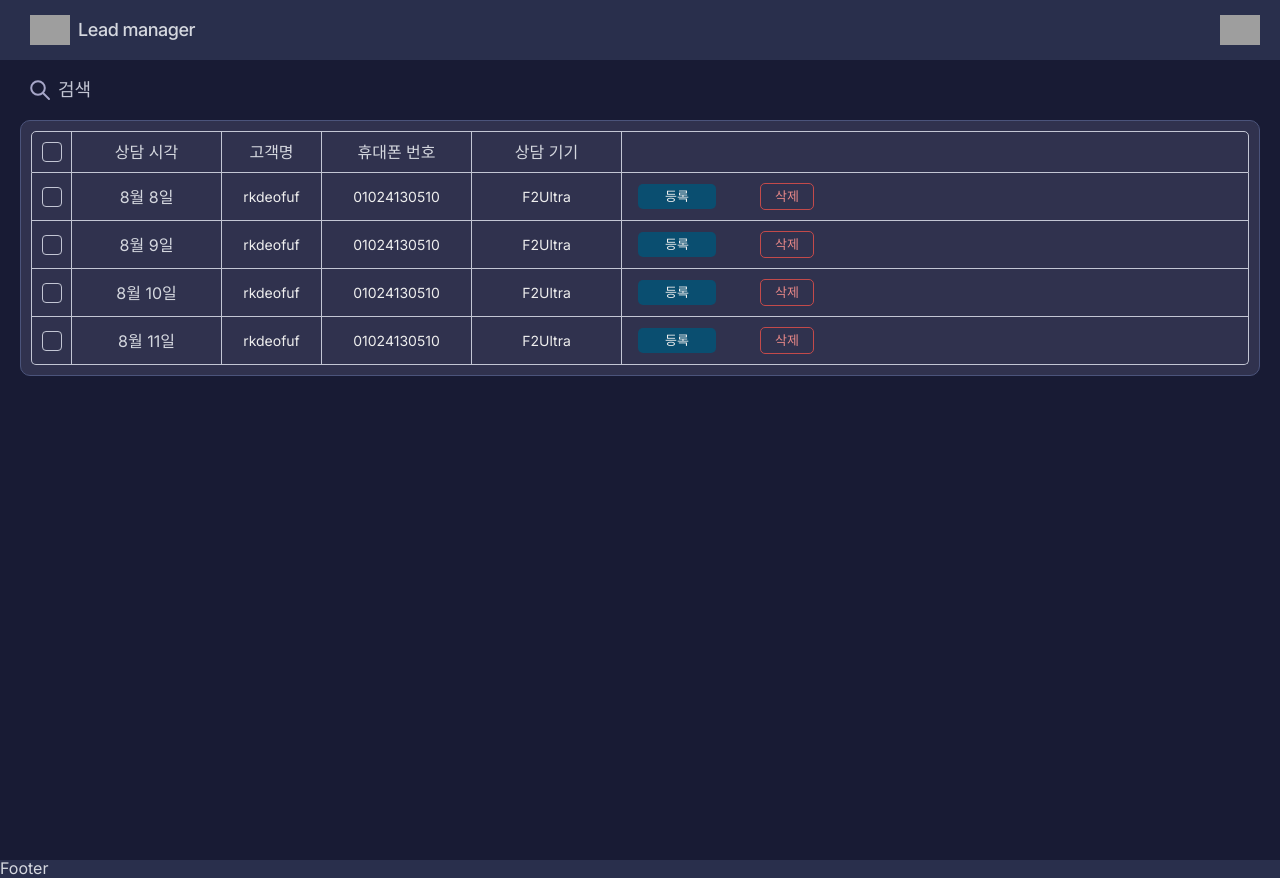
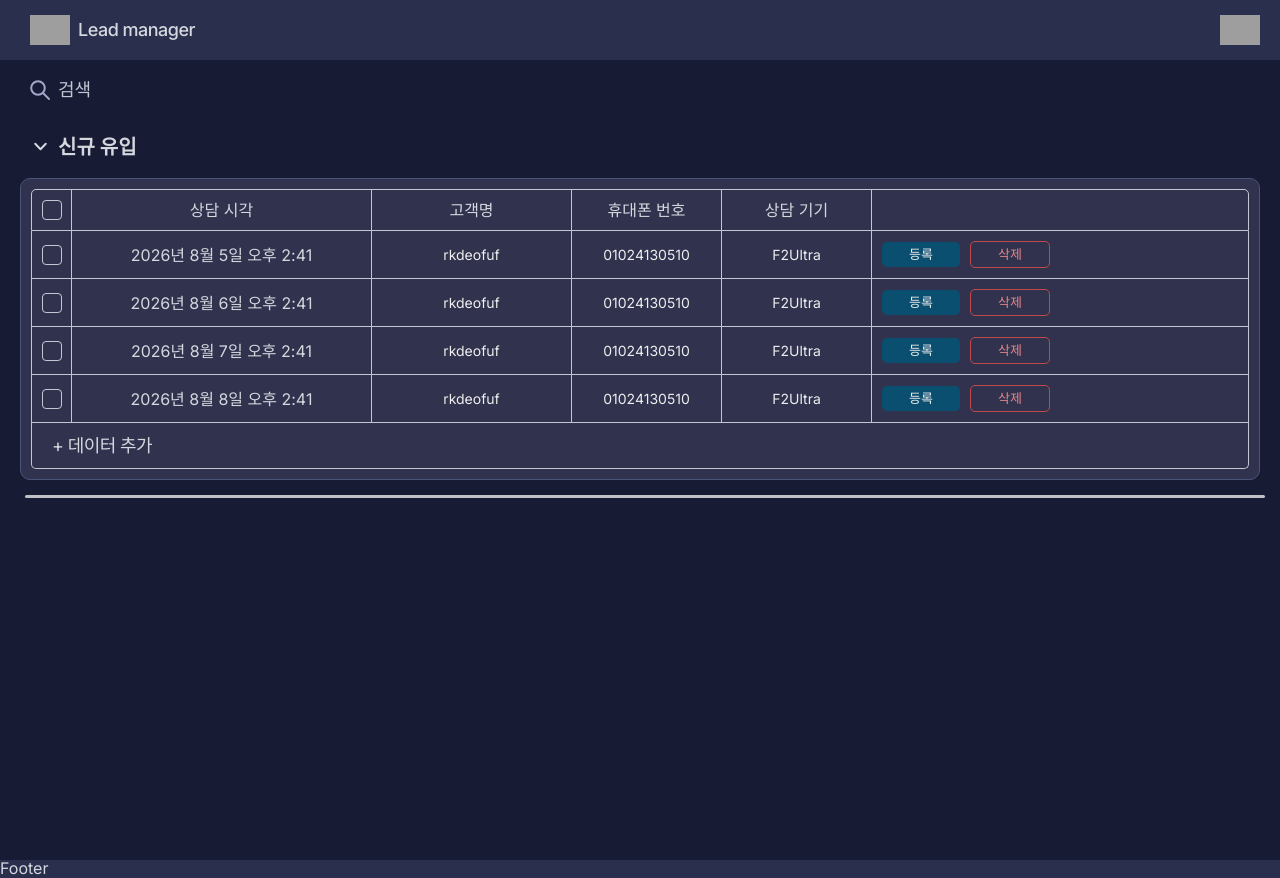
Before and after one commit to kangdaelyeol/originalshq, a React (Vite) app: page /xtool-lead-manager in a window 1280 px wide. Built offline with nearby package versions, Linux system fonts and the light colour scheme; grey boxes are pictures that could not be loaded.

Commit message:
Feat: add fold table

```diff
--- a/src/screens/xtool-lead-manager/components/main.tsx
+++ b/src/screens/xtool-lead-manager/components/main.tsx
@@ -2,6 +2,7 @@ import '@/screens/xtool-lead-manager/styles/main.scss'
 import { SearchIcon } from '../illustration'
 import { CloseIcon } from './close-icon'
 import { useMainViewModel } from '../view-model'
+import { formatCreatedAt } from '../utils/format-created-at'
 
 const DEVICE_OPTIONS = ['F2Ultra', 'F2UltraUV', 'P3', 'DTF', 'Metalfab']
 
@@ -14,6 +15,7 @@ export const Main = () => {
       typed,
       searchRef,
       searchValue,
+      newReadFold,
       rows,
     },
     actions: {
@@ -27,6 +29,9 @@ export const Main = () => {
       registerRow,
       handleSearchChange,
       resetSearchValue,
+      handleEditingKeyDown,
+      toggleNewReadFold,
+      createNewReadRow,
     },
   } = useMainViewModel()
 
@@ -59,6 +64,24 @@ export const Main = () => {
           )}
         </div>
 
+        <div className="table_container">
+          <div className="table_label" onClick={toggleNewReadFold}>
+            <svg
+              viewBox="0 0 20 20"
+              fill="currentColor"
+              width="16"
+              height="16"
+              aria-hidden="true"
+              className={['arrow', newReadFold ? 'fold' : ''].join(' ')}
+            >
+              <path
+                fill="currentColor"
+                d="M12.76 10.56a.77.77 0 0 0 0-1.116L8.397 5.233a.84.84 0 0 0-1.157 0 .77.77 0 0 0 0 1.116l3.785 3.653-3.785 3.652a.77.77 0 0 0 0 1.117.84.84 0 0 0 1.157 0l4.363-4.211Z"
+              ></path>
+            </svg>
+            신규 유입
+          </div>
+          {!newReadFold && (
             <div className="table">
               <div className="table_header">
                 <div className="item cb">
@@ -67,7 +90,9 @@ export const Main = () => {
                     role="checkbox"
                     aria-checked={allChecked}
                     onClick={toggleAllChecked}
-                className={[allChecked ? 'checked' : '', 'check-btn'].join(' ')}
+                    className={[allChecked ? 'checked' : '', 'check-btn'].join(
+                      ' ',
+                    )}
                   >
                     {allChecked && (
                       <svg viewBox="0 0 14 14" fill="none">
@@ -102,16 +127,30 @@ export const Main = () => {
                       <button
                         type="button"
                         role="checkbox"
-                    className="check-btn"
+                        className={[
+                          allChecked ? 'checked' : '',
+                          'check-btn',
+                        ].join(' ')}
                         aria-checked={false}
+                      >
+                        {allChecked && (
+                          <svg viewBox="0 0 14 14" fill="none">
+                            <path
+                              pathLength={40}
+                              d="M3 7.2 5.6 10 11 4"
+                              stroke="#eeeeee"
+                              strokeWidth="1.2"
+                              strokeLinecap="round"
+                              strokeLinejoin="round"
+                              strokeDasharray={40}
                             />
+                          </svg>
+                        )}
+                      </button>
                     </div>
 
                     <div className="item created">
-                  {new Date(row.createdAt).toLocaleDateString('ko-KR', {
-                    month: 'long',
-                    day: 'numeric',
-                  })}
+                      {formatCreatedAt(row.createdAt)}
                     </div>
 
                     <div
@@ -126,10 +165,7 @@ export const Main = () => {
                             updateCellValue(row.id, 'fn', e.target.value)
                           }
                           onBlur={stopEditing}
-                      onKeyDown={(e) => {
-                        if (e.key === 'Enter') stopEditing()
-                        if (e.key === 'Escape') stopEditing()
-                      }}
+                          onKeyDown={handleEditingKeyDown}
                         />
                       ) : (
                         <span>{row.fn}</span>
@@ -148,10 +184,7 @@ export const Main = () => {
                             updateCellValue(row.id, 'ph', e.target.value)
                           }
                           onBlur={stopEditing}
-                      onKeyDown={(e) => {
-                        if (e.key === 'Enter') stopEditing()
-                        if (e.key === 'Escape') stopEditing()
-                      }}
+                          onKeyDown={handleEditingKeyDown}
                         />
                       ) : (
                         <span>{row.ph}</span>
@@ -198,6 +231,12 @@ export const Main = () => {
                   </div>
                 )
               })}
+              <div className="new-btn" onClick={createNewReadRow}>
+                + 데이터 추가
+              </div>
+            </div>
+          )}
+          <div className="table_divider" />
         </div>
       </div>
     </div>
--- a/src/screens/xtool-lead-manager/styles/main.scss
+++ b/src/screens/xtool-lead-manager/styles/main.scss
@@ -91,7 +91,35 @@
       }
     }
   }
+
+  .table_container {
+    margin-top: 10px;
+  }
+
+  .table_label {
+    font-size: 20px;
+    font-weight: 600;
+    display: flex;
+    align-items: center;
+    gap: 5px;
+    cursor: pointer;
+    padding: 4px 8px;
+    border-radius: 5px;
+    &:hover {
+      background-color: #f7f9f92a;
+    }
+    .arrow {
+      width: 25px;
+      height: 25px;
+      transform-origin: center center;
+      transform: rotateZ(90deg);
+    }
+    .arrow.fold {
+      transform: rotateZ(0deg);
+    }
+  }
   .table {
+    margin-top: 15px;
     box-sizing: border-box;
     padding: 10px;
     background-color: rgb(48, 50, 78);
@@ -143,11 +171,11 @@
       border-right: 1px solid #c3c6d4;
     }
     .created {
-      width: 150px;
+      width: 300px;
       border-right: 1px solid #c3c6d4;
     }
     .fn {
-      width: 100px;
+      width: 200px;
       border-left: none;
       border-right: 1px solid #c3c6d4;
     }
@@ -216,15 +244,11 @@
       }
     }
 
-    .register,
-    .delete {
-      width: 110px;
-    }
-
     .register-btn {
       all: unset;
       width: 50px;
       text-align: center;
+      margin-left: 10px;
       cursor: pointer;
       padding: 6px 14px;
       background-color: #0a4e70;
@@ -254,6 +278,9 @@
 
     .delete-btn {
       all: unset;
+      margin-left: 10px;
+      width: 50px;
+      text-align: center;
       cursor: pointer;
       padding: 6px 14px;
       border: 1px solid #c34a4a;
@@ -264,6 +291,30 @@
         background-color: #c34a4a22;
       }
     }
+
+    .new-btn {
+      border: 1px solid #c3c6d4;
+      height: 45px;
+      border-top: none;
+      display: flex;
+      align-items: center;
+      padding-left: 20px;
+      font-size: 18px;
+      letter-spacing: -0.6px;
+      cursor: pointer;
+      border-radius: 0 0 5px 5px;
+      &:hover {
+        background-color: rgba(255, 255, 255, 0.05);
+      }
+    }
+  }
+
+  .table_divider {
+    height: 3px;
+    width: 100%;
+    background-color: rgba(255, 255, 255, 0.724);
+    margin: 15px 5px;
+    border-radius: 51px;
   }
 }
 
--- /dev/null
+++ b/src/screens/xtool-lead-manager/utils/format-created-at.ts
@@ -0,0 +1,9 @@
+export const formatCreatedAt = (dateNow: number) => {
+  return new Date(dateNow).toLocaleDateString('ko-KR', {
+    year: 'numeric',
+    month: 'long',
+    day: 'numeric',
+    hour: 'numeric',
+    minute: 'numeric',
+  })
+}
--- a/src/screens/xtool-lead-manager/view-model/use-main-view-model.ts
+++ b/src/screens/xtool-lead-manager/view-model/use-main-view-model.ts
@@ -19,7 +19,7 @@ const initialData: Row[] = [
     fn: 'rkdeofuf',
     ph: '01024130510',
     device: 'metalfab',
-    createdAt: Date.now(),
+    createdAt: Date.now() - DayMill * 3,
     registered: false,
     registering: false,
   },
@@ -28,7 +28,7 @@ const initialData: Row[] = [
     fn: 'rkdeofuf',
     ph: '01024130510',
     device: 'metalfab',
-    createdAt: Date.now() + DayMill,
+    createdAt: Date.now() - DayMill * 2,
     registered: false,
     registering: false,
   },
@@ -37,7 +37,7 @@ const initialData: Row[] = [
     fn: 'rkdeofuf',
     ph: '01024130510',
     device: 'metalfab',
-    createdAt: Date.now() + DayMill * 2,
+    createdAt: Date.now() - DayMill * 1,
     registered: false,
     registering: false,
   },
@@ -46,7 +46,7 @@ const initialData: Row[] = [
     fn: 'rkdeofuf',
     ph: '01024130510',
     device: 'metalfab',
-    createdAt: Date.now() + DayMill * 3,
+    createdAt: Date.now(),
     registered: false,
     registering: false,
   },
@@ -68,6 +68,8 @@ export const useMainViewModel = () => {
   const [allChecked, setAllChecked] = useState(false)
   const [rows, setRows] = useState<Row[]>(initialData)
   const [editingCell, setEditingCell] = useState<EditingCell>(null)
+  const [newReadFold, setNewReadFold] = useState(false)
+
   const searchRef = useRef<HTMLDivElement>(null)
 
   useOutsideClick(searchRef, () => {
@@ -78,8 +80,32 @@ export const useMainViewModel = () => {
 
   const typed = !!searchValue
 
+  const toggleNewReadFold = () => {
+    setNewReadFold((prev) => !prev)
+  }
+
   const handleSearchChange = (e: React.ChangeEvent<HTMLInputElement>) => {
     setSearchValue(e.target.value)
+  }
+
+  const handleEditingKeyDown = (e: React.KeyboardEvent<HTMLInputElement>) => {
+    if (e.key === 'Enter' || e.key === 'Escape') stopEditing()
+  }
+
+  const createNewReadRow = () => {
+    setRows((prev) => {
+      const newRows = [...prev]
+      newRows.push({
+        id: Date.now(),
+        fn: '',
+        ph: '',
+        device: 'metalfab',
+        createdAt: Date.now(),
+        registered: false,
+        registering: false,
+      })
+      return newRows
+    })
   }
 
   const resetSearchValue = () => {
@@ -160,6 +186,7 @@ export const useMainViewModel = () => {
       searchRef,
       searchValue,
       rows,
+      newReadFold,
     },
     actions: {
       activeSearch,
@@ -171,7 +198,10 @@ export const useMainViewModel = () => {
       deleteRow,
       registerRow,
       handleSearchChange,
+      handleEditingKeyDown,
       resetSearchValue,
+      toggleNewReadFold,
+      createNewReadRow,
     },
   }
 }
```
Lines whose indentation alone changed are shown as unchanged.
